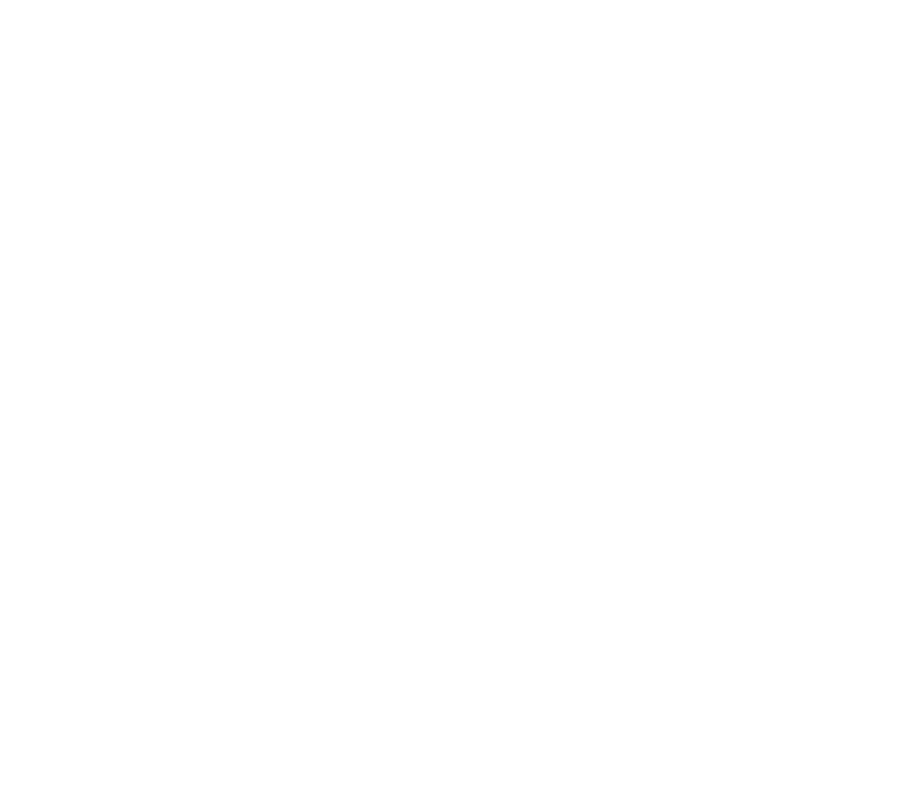
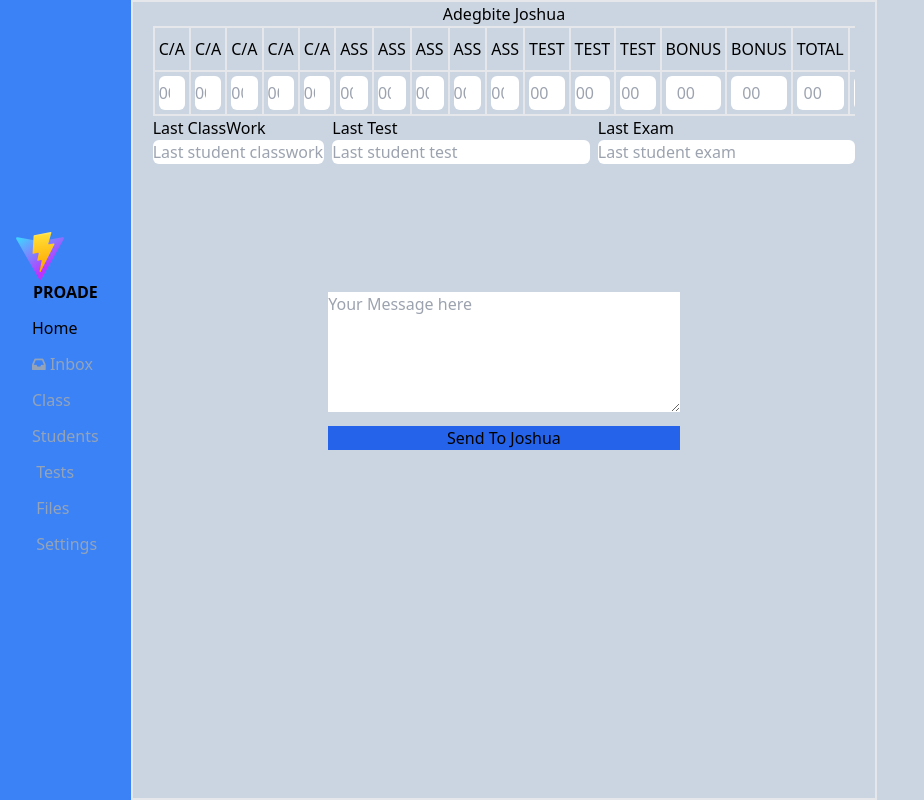
Before and after one commit to Adegbite-Joshua/HopeAcademy, a React (Vite) app: page /student in a window 1280 px wide. Before the commit this address had no page. Shown: the whole page, without its empty margins (0-924 px from the left). Built offline with nearby package versions, Linux system fonts and the light colour scheme.

Commit message:
Working on the staff inputting the student's grade

```diff
--- a/src/App.jsx
+++ b/src/App.jsx
@@ -10,6 +10,7 @@ import StaffLogin from './Components/StaffLogins/StaffLogin';
 import StaffSignUp from './Components/StaffSignUp/StaffSignUp';
 import StaffDashboard from './Components/StaffDashboard/StaffDashboard';
 import StaffInbox from './Components/StaffInbox/StaffInbox';
+import Student from './Components/Student/Student';
 
 
 
@@ -36,6 +37,7 @@ function App() {
           <Route path='/signin' element={<StaffLogin/>}/>
           <Route path='/signup' element={<StaffSignUp/>}/>
           <Route path='/inbox' element={<StaffInbox/>}/>
+          <Route path='/student' element={<Student/>}/>
 
 
         </Routes>
--- a/src/Components/StaffDashboard/DashboardMainDiv.jsx
+++ b/src/Components/StaffDashboard/DashboardMainDiv.jsx
@@ -6,7 +6,7 @@ import TopStudents from './TopStudents'
 const DashboardMainDiv = () => {
   return (
     <>
-        <div className='DashboardMainDiv mainDiv  mt-16 md:mt-0 h-screen basis-full md:basis-7/12 px-5 overflow-y-auto'>
+        <div className='DashboardMainDiv mt-16 md:mt-0 h-screen basis-full md:basis-7/12 px-5 overflow-y-auto'>
             <h1 className='font-bold m-3 text-center'>Good morning, Monica</h1>
             <div className='w-100 h-32 bg-blue-700 rounded-3xl mx-5 flex justify-center items-center text-white'>
                 <h3>Your students are doing great, <span className='font-semibold'>60%</span> has complete their test</h3>
--- a/src/Components/StaffDashboard/DashboardNav.jsx
+++ b/src/Components/StaffDashboard/DashboardNav.jsx
@@ -13,7 +13,7 @@ const DashboardNav = () => {
                 <li className='my-3 px-4 text-black'><Link to='/dashboard'><i className='fa fa-house'></i>Home</Link></li>
                 <li className='my-3 px-4 text-slate-400'><Link to='/inbox'><i className='fa fa-inbox'></i> Inbox</Link></li>
                 <li className='my-3 px-4 text-slate-400'><Link><i className='fab fa-room'></i> Class</Link></li>
-                <li className='my-3 px-4 text-slate-400'><Link><i className='fab fa-room'></i> Students</Link></li>
+                <li className='my-3 px-4 text-slate-400'><Link to='/student'><i className='fab fa-room'></i> Students</Link></li>
                 <li className='my-3 px-4 text-slate-400'><Link><i className='fas fa'></i> Tests</Link></li>
                 <li className='my-3 px-4 text-slate-400'><Link><i className='fas fa'></i> Files</Link></li>
                 <li className='my-3 px-4 text-slate-400'><Link><i className='fas fa'></i> Settings</Link></li>
--- /dev/null
+++ b/src/Components/Student/MessageStudent.jsx
@@ -0,0 +1,16 @@
+import React from 'react'
+
+const MessageStudent = () => {
+  return (
+    <>
+        <div className='w-6/12 block mx-auto'>
+            <textarea name="" id="" className='w-full focus:outline-0 focus:ring-2 focus::ring-blue-600'rows={5}   placeholder='Your Message here'>
+
+            </textarea>
+            <button className='w-full my-2 text-center bg-blue-600 hover:bg-blue-500'>Send To Joshua</button>
+        </div>
+    </>
+  )
+}
+
+export default MessageStudent
--- /dev/null
+++ b/src/Components/Student/Student.jsx
@@ -0,0 +1,16 @@
+import React from 'react'
+import DashboardNav from '../StaffDashboard/DashboardNav'
+import StudentMainDIv from './StudentMainDIv'
+
+const Student = () => {
+  return (
+    <>
+        <div className='flex w-screen flex-col md:flex-row bg-slate-300 relative ring-0'>
+            <DashboardNav/>
+            <StudentMainDIv/>
+        </div>
+    </>
+  )
+}
+
+export default Student
--- /dev/null
+++ b/src/Components/Student/StudentLastPerformance.jsx
@@ -0,0 +1,24 @@
+import React from 'react'
+
+const StudentLastPerformance = () => {
+  return (
+    <>
+        <div className='flex space-x-2 items-center'>
+            <div className=" basis-2/5 h-44">
+                <label htmlFor="lastStudentCW">Last ClassWork</label>
+                <input type="text" placeholder='Last student classwork' className=' w-full focus:outline-0 rounded-md focus:ring-2 focus:ring-blue-600' />
+            </div>
+            <div className=" basis-3/5 h-44">
+                <label htmlFor="lastStudentCW">Last Test</label>
+                <input type="text" placeholder='Last student test' className=' w-full focus:outline-0 rounded-md focus:ring-2 focus:ring-blue-600' />
+            </div>
+            <div className=" basis-3/5 h-44">
+                <label htmlFor="lastStudentCW">Last Exam</label>
+                <input type="text" placeholder='Last student exam' className=' w-full focus:outline-0 rounded-md focus:ring-2 focus:ring-blue-600' />
+            </div>
+        </div>
+    </>
+  )
+}
+
+export default StudentLastPerformance
--- /dev/null
+++ b/src/Components/Student/StudentMainDIv.jsx
@@ -0,0 +1,21 @@
+import React from 'react'
+import MessageStudent from './MessageStudent'
+import StudentLastPerformance from './StudentLastPerformance'
+import StudentScoreTable from './StudentScoreTable'
+
+const StudentMainDIv = () => {
+  return (
+    <>
+        <div className='StudentMainDIv mt-16 md:mt-0 h-screen basis-full md:basis-7/12 px-5 overflow-y-auto border border-2 relative'>
+            <h3 className=' text-center'>Adegbite Joshua</h3>
+            <div className="w-full overflow-x-scroll">
+                <StudentScoreTable/>
+            </div>
+            <StudentLastPerformance/>
+            <MessageStudent/>
+        </div>
+    </>
+  )
+}
+
+export default StudentMainDIv
--- /dev/null
+++ b/src/Components/Student/StudentScoreTable.jsx
@@ -0,0 +1,56 @@
+import React from 'react'
+
+const StudentScoreTable = () => {
+  return (
+    <>
+        <table className=' w-full'>
+            <thead className=' w-full'>
+                <tr className=' w-full'>
+                    <td className=' h-11 w-11 text-center m-1 border border-2 p-1'>C/A</td>
+                    <td className=' h-11 w-11 text-center m-1 border border-2 p-1'>C/A</td>
+                    <td className=' h-11 w-11 text-center m-1 border border-2 p-1'>C/A</td>
+                    <td className=' h-11 w-11 text-center m-1 border border-2 p-1'>C/A</td>
+                    <td className=' h-11 w-11 text-center m-1 border border-2 p-1'>C/A</td>
+                    <td className=' h-11 w-11 text-center m-1 border border-2 p-1'>ASS</td>
+                    <td className=' h-11 w-11 text-center m-1 border border-2 p-1'>ASS</td>
+                    <td className=' h-11 w-11 text-center m-1 border border-2 p-1'>ASS</td>
+                    <td className=' h-11 w-11 text-center m-1 border border-2 p-1'>ASS</td>
+                    <td className=' h-11 w-11 text-center m-1 border border-2 p-1'>ASS</td>
+                    <td className=' h-11 w-11 text-center m-1 border border-2 p-1'>TEST</td>
+                    <td className=' h-11 w-11 text-center m-1 border border-2 p-1'>TEST</td>
+                    <td className=' h-11 w-11 text-center m-1 border border-2 p-1'>TEST</td>
+                    <td className=' h-11 w-11 text-center m-1 border border-2 p-1'>BONUS</td>
+                    <td className=' h-11 w-11 text-center m-1 border border-2 p-1'>BONUS</td>
+                    <td className=' h-11 w-11 text-center m-1 border border-2 p-1'>TOTAL</td>
+                    <td className=' h-11 w-11 text-center m-1 border border-2 p-1'>PERCENT</td>
+                    <td className=' h-11 w-11 text-center m-1 border border-2 p-1'>POSITION</td>
+                </tr>
+            </thead>
+            <tbody id='result'>
+            <tr>
+                <td className=' h-11 w-11 text-center m-1 border border-2 p-1'><input type="number" placeholder='00' className=' w-full h-full focus:outline-0 focus:ring-2 focus:ring-blue-600 rounded-md text-center' max={5} min={0} name="" id="" /></td>
+                <td className=' h-11 w-11 text-center m-1 border border-2 p-1'><input type="number" placeholder='00' className=' w-full h-full focus:outline-0 focus:ring-2 focus:ring-blue-600 rounded-md text-center' max={5} min={0} name="" id="" /></td>
+                <td className=' h-11 w-11 text-center m-1 border border-2 p-1'><input type="number" placeholder='00' className=' w-full h-full focus:outline-0 focus:ring-2 focus:ring-blue-600 rounded-md text-center' max={5} min={0} name="" id="" /></td>
+                <td className=' h-11 w-11 text-center m-1 border border-2 p-1'><input type="number" placeholder='00' className=' w-full h-full focus:outline-0 focus:ring-2 focus:ring-blue-600 rounded-md text-center' max={5} min={0} name="" id="" /></td>
+                <td className=' h-11 w-11 text-center m-1 border border-2 p-1'><input type="number" placeholder='00' className=' w-full h-full focus:outline-0 focus:ring-2 focus:ring-blue-600 rounded-md text-center' max={5} min={0} name="" id="" /></td>
+                <td className=' h-11 w-11 text-center m-1 border border-2 p-1'><input type="number" placeholder='00' className=' w-full h-full focus:outline-0 focus:ring-2 focus:ring-blue-600 rounded-md text-center' max={5} min={0} name="" id="" /></td>
+                <td className=' h-11 w-11 text-center m-1 border border-2 p-1'><input type="number" placeholder='00' className=' w-full h-full focus:outline-0 focus:ring-2 focus:ring-blue-600 rounded-md text-center' max={5} min={0} name="" id="" /></td>
+                <td className=' h-11 w-11 text-center m-1 border border-2 p-1'><input type="number" placeholder='00' className=' w-full h-full focus:outline-0 focus:ring-2 focus:ring-blue-600 rounded-md text-center' max={5} min={0} name="" id="" /></td>
+                <td className=' h-11 w-11 text-center m-1 border border-2 p-1'><input type="number" placeholder='00' className=' w-full h-full focus:outline-0 focus:ring-2 focus:ring-blue-600 rounded-md text-center' max={5} min={0} name="" id="" /></td>
+                <td className=' h-11 w-11 text-center m-1 border border-2 p-1'><input type="number" placeholder='00' className=' w-full h-full focus:outline-0 focus:ring-2 focus:ring-blue-600 rounded-md text-center' max={5} min={0} name="" id="" /></td>
+                <td className=' h-11 w-11 text-center m-1 border border-2 p-1'><input type="number" placeholder='00' className=' w-full h-full focus:outline-0 focus:ring-2 focus:ring-blue-600 rounded-md text-center' max={5} min={0} name="" id="" /></td>
+                <td className=' h-11 w-11 text-center m-1 border border-2 p-1'><input type="number" placeholder='00' className=' w-full h-full focus:outline-0 focus:ring-2 focus:ring-blue-600 rounded-md text-center' max={5} min={0} name="" id="" /></td>
+                <td className=' h-11 w-11 text-center m-1 border border-2 p-1'><input type="number" placeholder='00' className=' w-full h-full focus:outline-0 focus:ring-2 focus:ring-blue-600 rounded-md text-center' max={5} min={0} name="" id="" /></td>
+                <td className=' h-11 w-11 text-center m-1 border border-2 p-1'><input type="number" placeholder='00' className=' w-full h-full focus:outline-0 focus:ring-2 focus:ring-blue-600 rounded-md text-center' max={5} min={0} name="" id="" /></td>
+                <td className=' h-11 w-11 text-center m-1 border border-2 p-1'><input type="number" placeholder='00' className=' w-full h-full focus:outline-0 focus:ring-2 focus:ring-blue-600 rounded-md text-center' max={5} min={0} name="" id="" /></td>
+                <td className=' h-11 w-11 text-center m-1 border border-2 p-1'><input type="number" placeholder='00' className=' w-full h-full focus:outline-0 focus:ring-2 focus:ring-blue-600 rounded-md text-center' max={5} min={0} name="" id="" /></td>
+                <td className=' h-11 w-11 text-center m-1 border border-2 p-1'><input type="number" placeholder='00' className=' w-full h-full focus:outline-0 focus:ring-2 focus:ring-blue-600 rounded-md text-center' max={5} min={0} name="" id="" /></td>
+                <td className=' h-11 w-11 text-center m-1 border border-2 p-1'><input type="number" placeholder='00' className=' w-full h-full focus:outline-0 focus:ring-2 focus:ring-blue-600 rounded-md text-center' max={5} min={0} name="" id="" /></td>
+            </tr>
+        </tbody>
+        </table>
+    </>
+  )
+}
+
+export default StudentScoreTable
```
